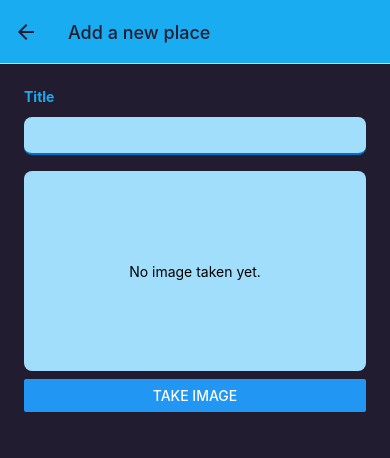
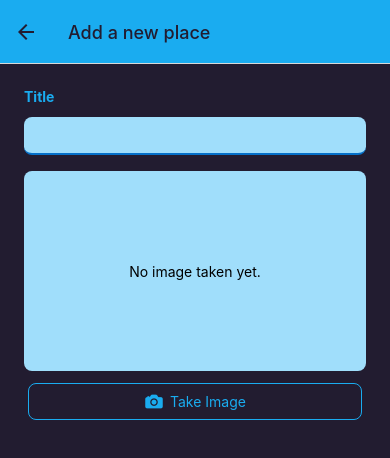
Before and after one commit to Vahidpro/FavPlaces, a React Native app: screen /AddPlace in a window 390 px wide. Shown: the top 458 px of the page. Built offline with nearby package versions, Linux system fonts and the light colour scheme.

Commit message:
Add outlined button

```diff
--- a/components/Places/ImagePicker.js
+++ b/components/Places/ImagePicker.js
@@ -2,6 +2,7 @@ import { Button, Image, StyleSheet, Text, View } from "react-native";
 import { launchCameraAsync } from "expo-image-picker";
 import { useState } from "react";
 import { Colors } from "../../constants/colors";
+import OutlinedButton from "../UI/OutlinedButton";
 
 function ImagePicker() {
 	const [pickedImageUri, setPickedImageUri] = useState();
@@ -49,7 +50,9 @@ function ImagePicker() {
 	return (
 		<View style={styles.container}>
 			<View style={styles.imagePreview}>{imagePreview}</View>
-			<Button title="Take Image" onPress={takeImageHandler}></Button>
+			<OutlinedButton icon="camera" onPress={takeImageHandler}>
+				Take Image
+			</OutlinedButton>
 		</View>
 	);
 }
--- /dev/null
+++ b/components/UI/OutlinedButton.js
@@ -0,0 +1,46 @@
+import { Pressable, StyleSheet, Text } from "react-native";
+import { Ionicons } from "@expo/vector-icons";
+
+import { Colors } from "../../constants/colors";
+
+function OutlinedButton({ onPress, icon, children }) {
+	return (
+		<Pressable
+			style={({ pressed }) => [styles.button, pressed && styles.pressed]}
+			onPress={onPress}
+		>
+			<Ionicons
+				style={styles.icon}
+				name={icon}
+				size={20}
+				color={Colors.primary500}
+			/>
+			<Text style={styles.text}>{children}</Text>
+		</Pressable>
+	);
+}
+
+export default OutlinedButton;
+
+const styles = StyleSheet.create({
+	button: {
+		paddingHorizontal: 12,
+		paddingVertical: 6,
+		margin: 4,
+		flexDirection: "row",
+		justifyContent: "center",
+		alignItems: "center",
+		borderWidth: 1,
+		borderColor: Colors.primary500,
+		borderRadius: 8,
+	},
+	pressed: {
+		opacity: 0.7,
+	},
+	icon: {
+		marginRight: 6,
+	},
+	text: {
+		color: Colors.primary500,
+	},
+});
```
